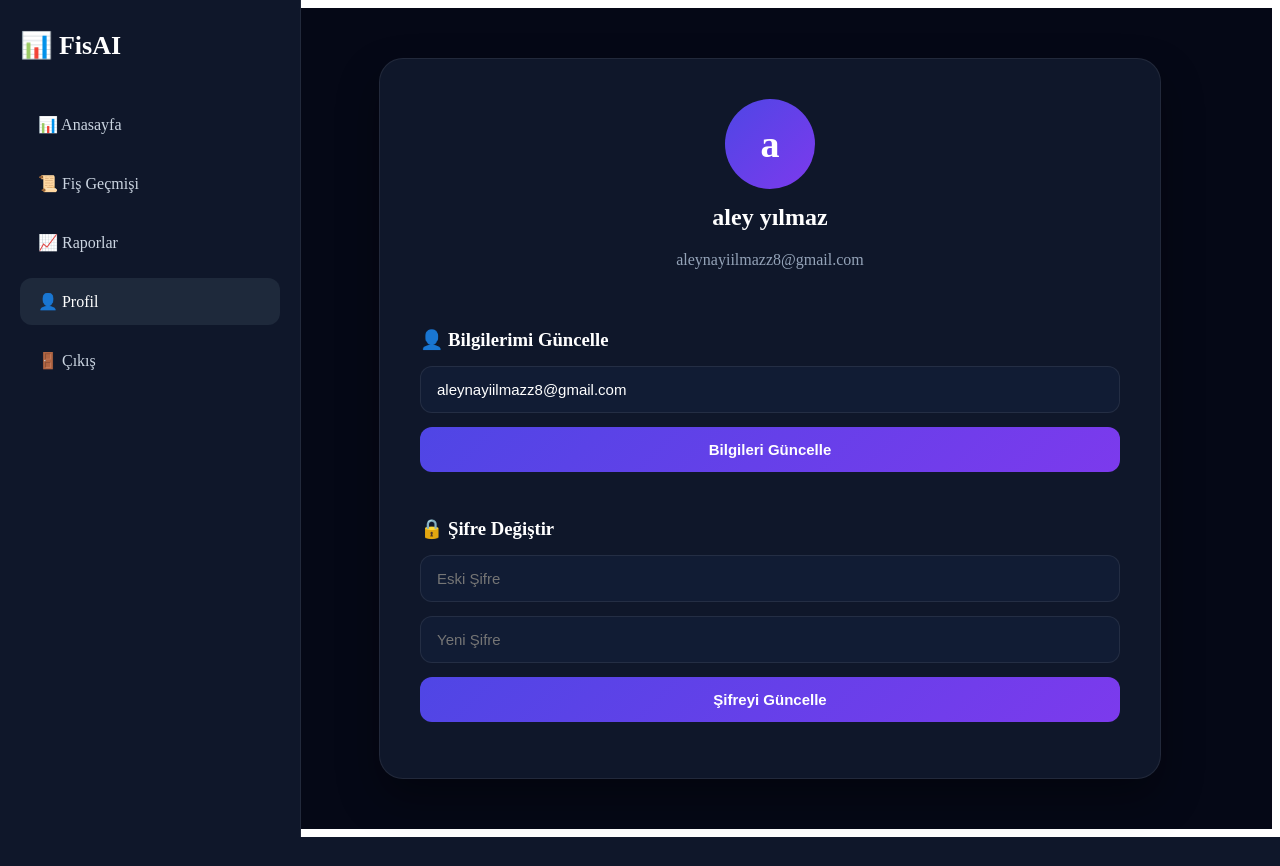
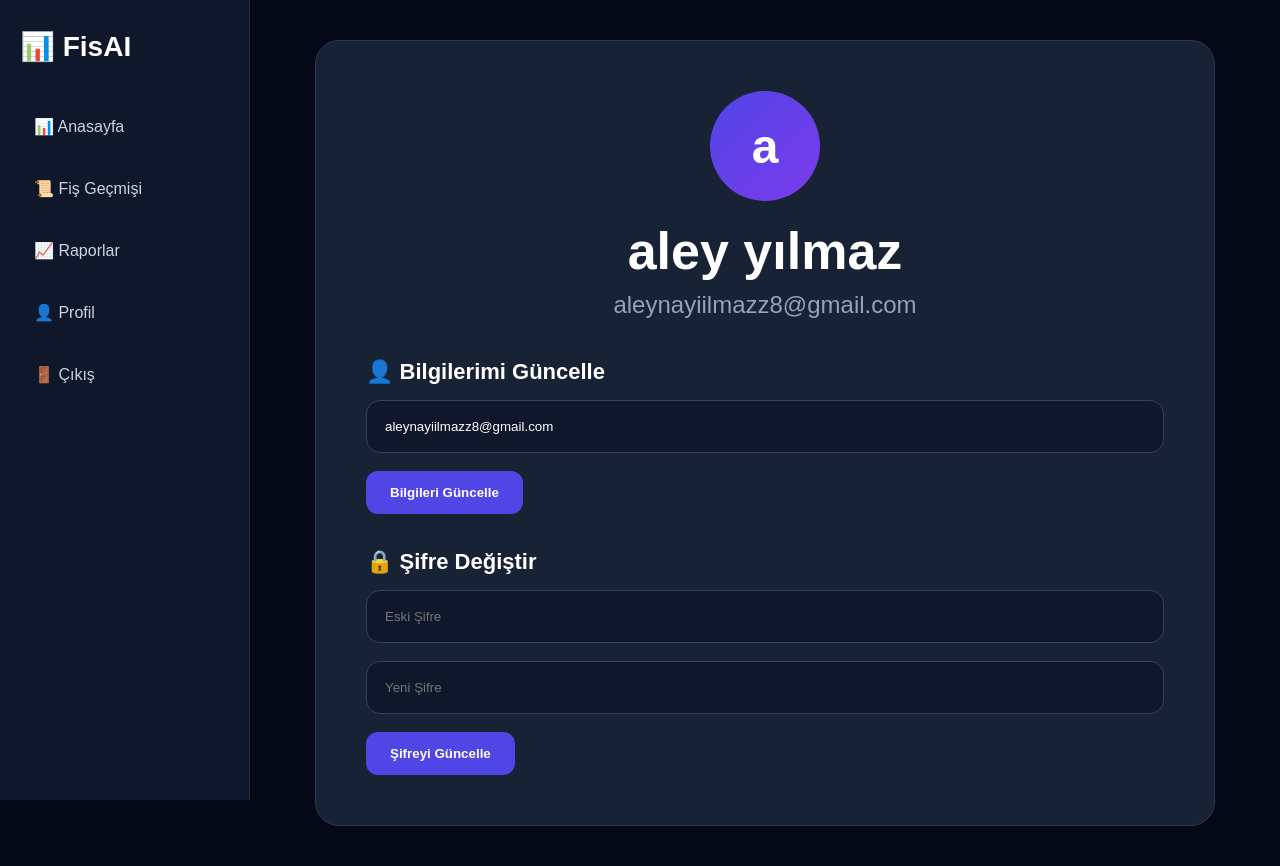
Before and after one commit to havinozvaris/fisai-web, a Flask app: page /uye_profil in a window 1280 px wide. Before the commit the page ends 837 px from the top, so only its background shows below. Run offline with Flask 3, Linux system fonts and the light colour scheme; a user stored in the database is signed in; data comes from the database, SQL or seed files in the repository; both versions use the stored data as it was after the commit.

Commit message:
güncellendi

```diff
--- a/app.py
+++ b/app.py
@@ -7,7 +7,7 @@ import pytesseract
 import uuid
 from openai import OpenAI
 
-#pytesseract.pytesseract.tesseract_cmd = r"C:\Program Files\Tesseract-OCR\tesseract.exe"
+pytesseract.pytesseract.tesseract_cmd = r"C:\Program Files\Tesseract-OCR\tesseract.exe"
 
 from dotenv import load_dotenv
 import os
--- a/static/css/style.css
+++ b/static/css/style.css
@@ -986,3 +986,59 @@ MOBILE MENU
     grid-template-columns: repeat(5,1fr);
     gap:20px;
 }
+
+
+/* PROFILE */
+
+.profile-card{
+    max-width:900px;
+    margin:40px auto;
+    background:#182235;
+    border:1px solid #2b3850;
+    border-radius:24px;
+    padding:50px;
+}
+
+.avatar{
+    width:110px;
+    height:110px;
+    border-radius:50%;
+    background:linear-gradient(135deg,#4f46e5,#7c3aed);
+    display:flex;
+    align-items:center;
+    justify-content:center;
+    color:white;
+    font-size:48px;
+    font-weight:700;
+    margin:0 auto 20px;
+}
+
+.profile-card h2{
+    text-align:center;
+    color:white;
+    font-size:52px;
+    margin-bottom:10px;
+}
+
+.mail{
+    text-align:center;
+    color:#94a3b8;
+    margin-bottom:40px;
+    font-size:24px;
+}
+
+.profile-card h3{
+    color:white;
+    margin:35px 0 15px;
+    font-size:22px;
+}
+
+.profile-card input{
+    width:100%;
+    padding:18px;
+    background:#0f172a;
+    border:1px solid #334155;
+    border-radius:14px;
+    color:white;
+    margin-bottom:18px;
+}
--- a/templates/uye_profil.html
+++ b/templates/uye_profil.html
@@ -1,5 +1,10 @@
+<head>
+    <meta charset="UTF-8">
+    <title>Profil</title>
+    <link rel="stylesheet" href="{{ url_for('static', filename='css/style.css') }}">
+</head>
+
 <div class="layout">
-
 
     <div class="sidebar">
 
@@ -17,8 +22,9 @@
 
     </div>
 
-    <!-- İçerik -->
-    <div class="content">
+    <div class="main-content">
+
+        <div class="dashboard-container">
 
             <div class="profile-card">
 
@@ -27,7 +33,10 @@
                 </div>
 
                 <h2>{{ user.name }}</h2>
-    <p class="mail">{{ user.email }}</p>
+
+                <p class="mail">
+                    {{ user.email }}
+                </p>
 
                 <form method="POST" action="{{ url_for('profil_guncelle') }}">
 
@@ -73,173 +82,5 @@
         </div>
 
     </div>
-<style>
 
-/* ===== PROFILE PAGE ===== */
-
-.layout{
-    display:flex;
-    min-height:100vh;
-    background:#050816;
-}
-
-/* SIDEBAR */
-
-.sidebar{
-    width:260px;
-    background:#0f172a;
-    border-right:1px solid rgba(255,255,255,0.08);
-    padding:30px 20px;
-    position:fixed;
-    left:0;
-    top:0;
-    height:100vh;
-}
-
-.logo{
-    color:white;
-    font-size:26px;
-    font-weight:700;
-    margin-bottom:40px;
-}
-
-.menu{
-    display:flex;
-    flex-direction:column;
-    gap:12px;
-}
-
-.menu a{
-    color:#cbd5e1;
-    text-decoration:none;
-    padding:14px 18px;
-    border-radius:12px;
-    transition:.3s;
-    font-weight:500;
-}
-
-.menu a:hover,
-.menu a.active{
-    background:#1e293b;
-    color:white;
-}
-
-/* CONTENT */
-
-.content{
-    flex:1;
-    margin-left:260px;
-    padding:50px;
-    display:flex;
-    justify-content:center;
-}
-
-/* CARD */
-
-.profile-card{
-    width:100%;
-    max-width:700px;
-    background:#0f172a;
-    border:1px solid rgba(255,255,255,0.08);
-    border-radius:24px;
-    padding:40px;
-    box-shadow:0 20px 40px rgba(0,0,0,.35);
-}
-
-.avatar{
-    width:90px;
-    height:90px;
-    border-radius:50%;
-    background:linear-gradient(135deg,#4f46e5,#7c3aed);
-    color:white;
-    font-size:38px;
-    font-weight:700;
-    display:flex;
-    align-items:center;
-    justify-content:center;
-    margin:auto;
-}
-
-.profile-card h2{
-    text-align:center;
-    color:white;
-    margin-top:15px;
-}
-
-.mail{
-    text-align:center;
-    color:#94a3b8;
-    margin-bottom:30px;
-}
-
-.info{
-    margin-bottom:25px;
-}
-
-.box{
-    background:#111c34;
-    border:1px solid rgba(255,255,255,.06);
-    border-radius:16px;
-    padding:18px;
-}
-
-.box label{
-    color:#94a3b8;
-    font-size:14px;
-}
-
-.box p{
-    color:white;
-    margin-top:8px;
-    font-size:17px;
-}
-
-.profile-card h3{
-    color:white;
-    margin-top:30px;
-    margin-bottom:15px;
-}
-
-.profile-card form{
-    display:flex;
-    flex-direction:column;
-}
-
-.profile-card input{
-    width:100%;
-    padding:14px 16px;
-    margin-bottom:14px;
-    background:#111c34;
-    border:1px solid rgba(255,255,255,.08);
-    border-radius:12px;
-    color:white;
-    font-size:15px;
-}
-
-.profile-card input:focus{
-    outline:none;
-    border-color:#4f46e5;
-}
-
-.btn{
-    border:none;
-    border-radius:12px;
-    padding:14px;
-    cursor:pointer;
-    color:white;
-    font-weight:600;
-    font-size:15px;
-    background:linear-gradient(
-        135deg,
-        #4f46e5,
-        #7c3aed
-    );
-    transition:.3s;
-}
-
-.btn:hover{
-    transform:translateY(-2px);
-}
-
-
-</style>
+</div>
```
Also changed, not shown: fisler.db. Lines whose indentation alone changed are shown as unchanged.
